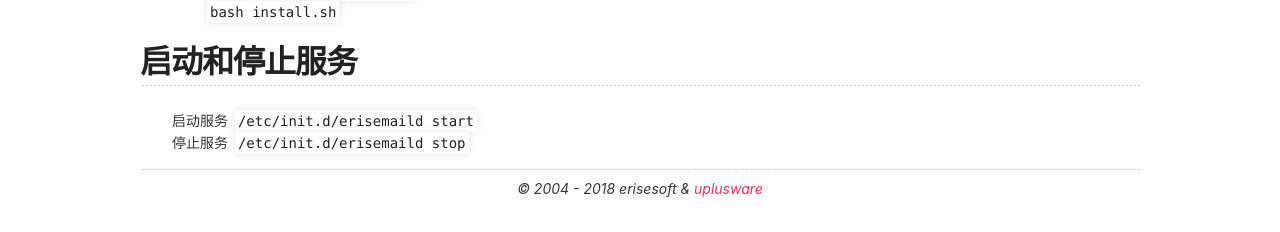
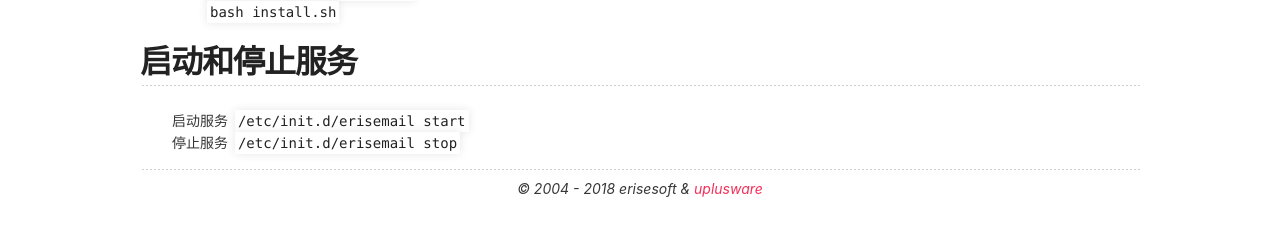
Before and after one commit to erisesoft/erisesoft.github.io, a Jekyll site: the page built from _posts/2018-5-9-安装包下载.md, in a window 1280 px wide. Shown: the part 702-934 px from the top of the page. Built offline with Jekyll 4.4.1, drawn with Linux system fonts in a browser that asks for light colours.

Commit message:
Update 2018-5-9-安装包下载.md

```diff
--- a/_posts/2018-5-9-安装包下载.md
+++ b/_posts/2018-5-9-安装包下载.md
@@ -29,5 +29,5 @@ title: 安装包下载
   * `bash install.sh`
 
 ## 启动和停止服务
-* 启动服务 `/etc/init.d/erisemaild start`
-* 停止服务 `/etc/init.d/erisemaild stop`
+* 启动服务 `/etc/init.d/erisemail start`
+* 停止服务 `/etc/init.d/erisemail stop`
```
